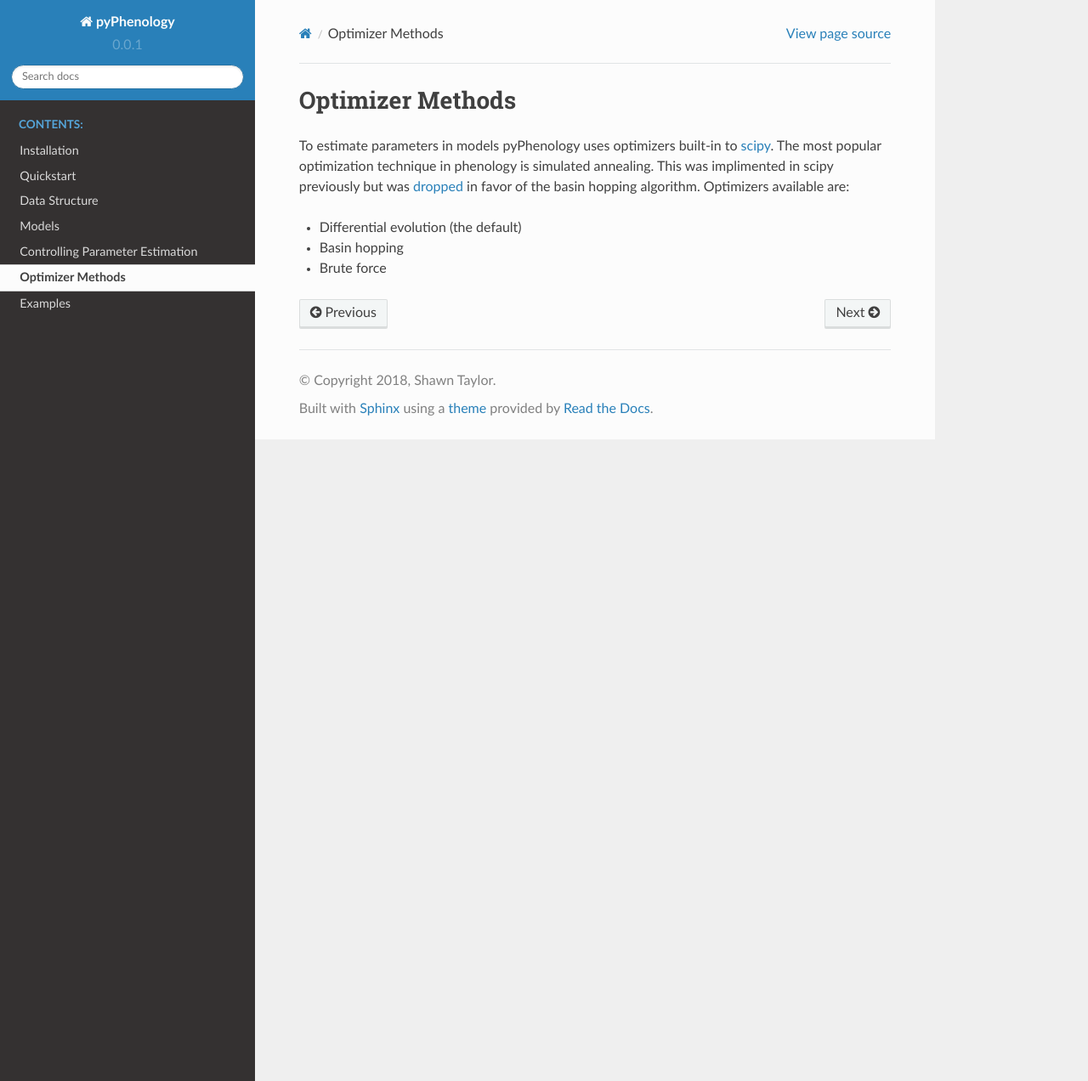
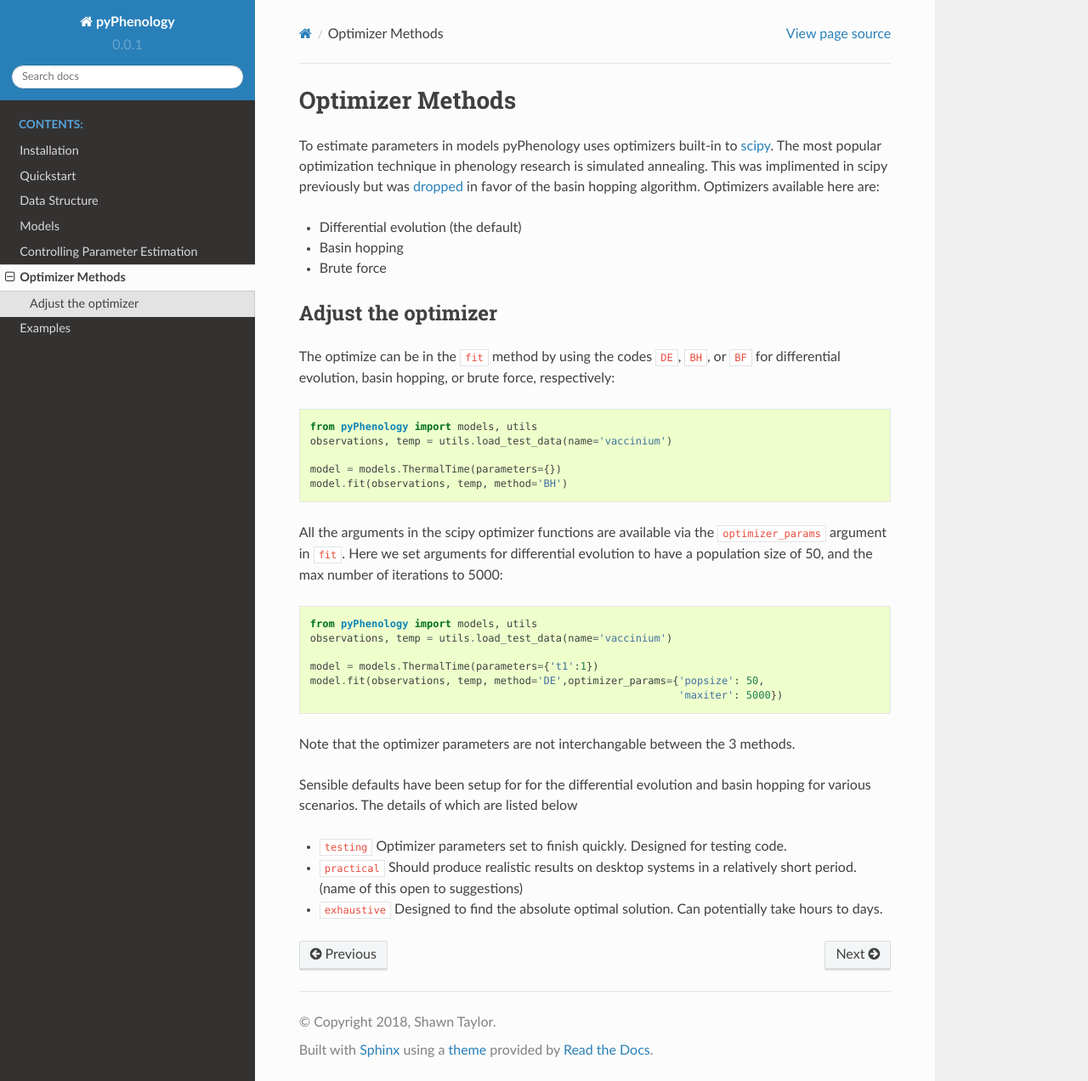
Before and after one commit to sdtaylor/pyPhenology, a Sphinx documentation site: the page built from docs/optimizers.rst, in a window 1280 px wide and 1272 px high. Shown: the whole window at 85% size. Built offline with Sphinx 7.4.7 and the Read the Docs theme 2.0.0, drawn with Linux system fonts in a browser that asks for light colours.

Commit message:
param and optimizer stuff

```diff
--- a/docs/optimizers.rst
+++ b/docs/optimizers.rst
@@ -3,9 +3,41 @@ Optimizer Methods
 #################
 
 To estimate parameters in models pyPhenology uses optimizers built-in to `scipy <https://docs.scipy.org/doc/scipy/reference/optimize.html#global-optimization>`__.
-The most popular optimization technique in phenology is simulated annealing. This was implimented in scipy previously but was `dropped <https://docs.scipy.org/doc/scipy-0.14.0/reference/generated/scipy.optimize.anneal.html>`__
-in favor of the basin hopping algorithm. Optimizers available are:
+The most popular optimization technique in phenology research is simulated annealing. This was implimented in scipy previously but was `dropped <https://docs.scipy.org/doc/scipy-0.14.0/reference/generated/scipy.optimize.anneal.html>`__
+in favor of the basin hopping algorithm. Optimizers available here are:
 
 * Differential evolution (the default)
 * Basin hopping
 * Brute force
+
+Adjust the optimizer
+--------------------
+
+The optimize can be in the ``fit`` method by using the codes ``DE``, ``BH``, or ``BF`` for differential evolution,
+basin hopping, or brute force, respectively::
+
+    from pyPhenology import models, utils
+    observations, temp = utils.load_test_data(name='vaccinium')
+
+    model = models.ThermalTime(parameters={})
+    model.fit(observations, temp, method='BH')
+
+
+All the arguments in the scipy optimizer functions are available via the ``optimizer_params`` argument in ``fit``.
+Here we set arguments for differential evolution to have a population size of 50, and the max number of iterations to 5000::
+
+    from pyPhenology import models, utils
+    observations, temp = utils.load_test_data(name='vaccinium')
+
+    model = models.ThermalTime(parameters={'t1':1})
+    model.fit(observations, temp, method='DE',optimizer_params={'popsize': 50,
+                                                                'maxiter': 5000})
+
+Note that the optimizer parameters are not interchangable between the 3 methods.
+
+Sensible defaults have been setup for for the differential evolution and basin hopping for various scenarios. The
+details of which are listed below
+
+* ``testing`` Optimizer parameters set to finish quickly. Designed for testing code.
+* ``practical`` Should produce realistic results on desktop systems in a relatively short period. (name of this open to suggestions)
+* ``exhaustive`` Designed to find the absolute optimal solution. Can potentially take hours to days.
```
Also changed, not shown: docs/control_parameters.rst (+18 -3 lines).
